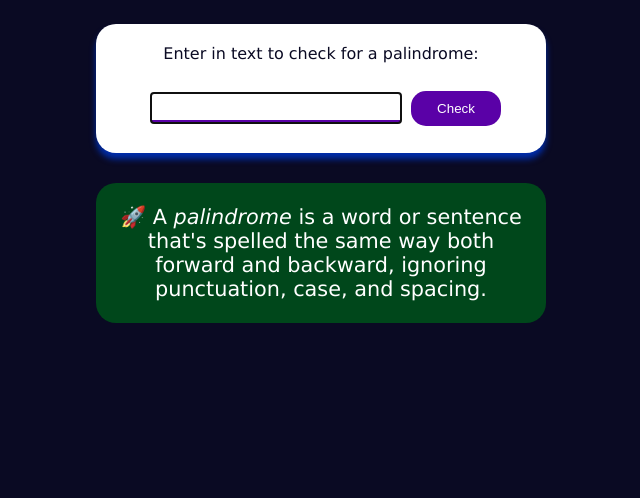
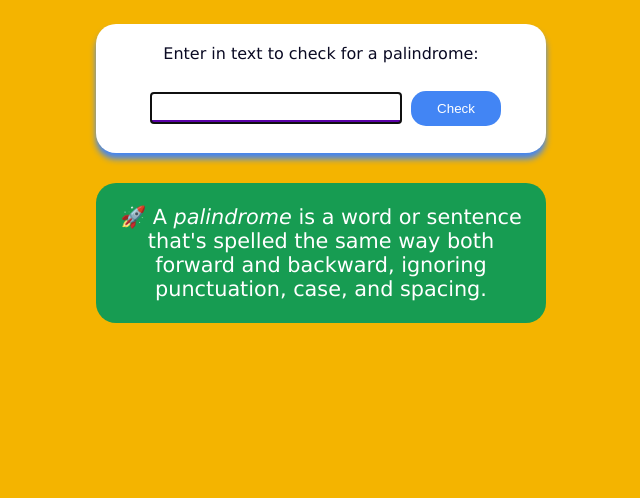
Before and after one commit to albert-joonyoung-park/fcc-projects, a plain HTML site: page js-proj-palindrome/index.html in a window 1280 px wide. Shown: the part 302-800 px from the top of the page, without its empty margins (319-959 px from the left). Drawn offline with Linux system fonts and the light colour scheme.

Commit message:
css updated with comments

```diff
--- a/js-proj-palindrome/styles.css
+++ b/js-proj-palindrome/styles.css
@@ -6,7 +6,7 @@
 
 body {
   font-family: Verdana, Geneva, Tahoma, sans-serif;
-  background-color: #0a0a23;
+  background-color: #f4b400;
   color: #ffffff;
 }
 
@@ -45,7 +45,7 @@ body {
   padding: 20px;
   margin: 10px 0;
   background-color: white;
-  box-shadow: 0 6px 6px #002ead;
+  box-shadow: 0 6px 6px #4285f4;
 }
 
 label {
@@ -58,7 +58,7 @@ label {
   border: none;
   padding: 10px;
   border-radius: 15px;
-  background-color: #5a01a7;
+  background-color: #4285f4;
   color: #fff;
   cursor: pointer;
 }
@@ -70,13 +70,15 @@ label {
   font-size: 1.2rem;
   margin: 10px;
   border: none;
-  border-bottom: 2px solid #5a01a7;
+  border-bottom: 2px solid #4285f4;
 }
 
+/* pseudo-class to apply when element is focused or seleted by user */
 .palindrome-input:focus {
   border-bottom: 3px solid #5a01a7;
 }
 
+/* pseudo-element to select and style placeholder text */
 .palindrome-input::placeholder {
   text-align: center;
 }
@@ -102,7 +104,7 @@ label {
   width: min(100vw, 450px);
   font-size: 1.3rem;
   min-height: 140px;
-  background-color: #00471b;
+  background-color: #179c52;
   margin-top: 20px;
   padding: 20px;
   border-radius: 20px;
@@ -115,3 +117,142 @@ label {
   vertical-align: middle;
   text-align: center;
 }
+
+/*
+* (Universal Selector):
+
+Styles applied to all elements on the page.
+Styles:
+margin: 0;: Sets the margin of all elements to zero.
+padding: 0;: Sets the padding of all elements to zero.
+box-sizing: border-box;: Ensures that padding and border are included in the element's total width and height.
+body:
+
+Targets the <body> element.
+Styles:
+font-family: Verdana, Geneva, Tahoma, sans-serif;: Sets the font family for the entire page.
+background-color: #f4b400;: Sets the background color of the <body> element.
+color: #ffffff;: Sets the text color for the entire page.
+.container:
+
+Targets elements with the class "container."
+Styles:
+width: 100%;: Sets the width to 100% of the containing element.
+min-height: 100vh;: Sets the minimum height to 100% of the viewport height.
+position: relative;: Positions the element relative to its normal position.
+display: flex;: Enables Flexbox layout.
+align-items: center;: Centers items along the cross-axis (vertically).
+justify-content: center;: Centers items along the main axis (horizontally).
+flex-direction: column;: Arranges flex container's children in a column.
+.logo:
+
+Targets elements with the class "logo."
+Styles:
+height: 40px;: Sets the height of the element to 40 pixels.
+width: 20%;: Sets the width to 20% of the containing element.
+margin-bottom: 15px;: Adds a bottom margin of 15 pixels.
+background-color: white;: Sets the background color to white.
+.title:
+
+Targets elements with the class "title."
+Styles:
+text-align: center;: Centers the text horizontally.
+padding: 10px 0;: Adds padding of 10 pixels on the top and bottom.
+font-size: 2.5rem;: Sets the font size to 2.5 rem.
+margin-bottom: 20px;: Adds a bottom margin of 20 pixels.
+
+.palindrome-div:
+
+Targets elements with the class "palindrome-div."
+Styles:
+width: min(100vw, 450px);: Sets a responsive width based on the viewport width.
+min-height: 100px;: Sets the minimum height to 100 pixels.
+border-radius: 20px;: Rounds the corners with a border radius of 20 pixels.
+display: flex;: Enables Flexbox layout.
+align-items: center;: Centers items along the cross-axis (vertically).
+justify-content: center;: Centers items along the main axis (horizontally).
+flex-wrap: wrap;: Allows items to wrap to the next line if needed.
+padding: 20px;: Adds padding of 20 pixels.
+margin: 10px 0;: Adds margin of 10 pixels on top and bottom.
+background-color: white;: Sets the background color to white.
+box-shadow: 0 6px 6px #4285f4;: Adds a box shadow with a color.
+label:
+
+Targets <label> elements.
+Styles:
+color: #0a0a23;: Sets the text color to a dark color.
+margin-bottom: 20px;: Adds a bottom margin of 20 pixels.
+.palindrome-btn:
+
+Targets elements with the class "palindrome-btn."
+Styles:
+width: 90px;: Sets the width to 90 pixels.
+border: none;: Removes the border.
+padding: 10px;: Adds padding of 10 pixels.
+border-radius: 15px;: Rounds the corners with a border radius of 15 pixels.
+background-color: #4285f4;: Sets the background color to a blue color.
+color: #fff;: Sets the text color to white.
+cursor: pointer;: Changes the cursor to a pointer.
+
+.palindrome-input:
+
+Targets elements with the class "palindrome-input."
+Styles:
+height: 30px;: Sets the height to 30 pixels.
+width: 250px;: Sets the width to 250 pixels.
+text-align: center;: Centers the text horizontally.
+font-size: 1.2rem;: Sets the font size to 1.2 rem.
+margin: 10px;: Adds margin of 10 pixels.
+border: none;: Removes the border.
+border-bottom: 2px solid #4285f4;: Adds a bottom border with a blue color.
+.palindrome-input:focus:
+
+Applies styles to .palindrome-input when it is in focus (clicked on or selected by the user).
+Styles:
+border-bottom: 3px solid #5a01a7;: Increases the bottom border to 3 pixels with a different color when focused.
+.palindrome-input::placeholder:
+
+Selects and styles the placeholder text within .palindrome-input.
+Styles:
+text-align: center;: Centers the placeholder text.
+.user-input:
+
+Targets elements with the class "user-input."
+Styles:
+font-size: 1.4rem;: Sets the font size to 1.4 rem.
+margin-top: 10px;: Adds top margin of 10 pixels.
+text-align: center;: Centers the text horizontally.
+.results-div:
+
+Targets elements with the class "results-div."
+Styles:
+overflow-y: auto;: Adds a vertical scrollbar when the content overflows.
+word-wrap: break-word;: Allows long words to be broken and wrap onto the next line.
+min-height: 50px;: Sets the minimum height to 50 pixels.
+color: black;: Sets the text color to black.
+.hidden:
+
+Targets elements with the class "hidden."
+Styles:
+display: none;: Hides the element by default.
+.palindrome-definition-div:
+
+Targets elements with the class "palindrome-definition-div."
+Styles:
+width: min(100vw, 450px);: Sets a responsive width based on the viewport width or a maximum of 450 pixels.
+font-size: 1.3rem;: Sets the font size to 1.3 rem.
+min-height: 140px;: Sets the minimum height to 140 pixels.
+background-color: #179c52;: Sets the background color to a green color.
+margin-top: 20px;: Adds top margin of 20 pixels.
+padding: 20px;: Adds padding of 20 pixels.
+border-radius: 20px;: Rounds the corners with a border radius of 20 pixels.
+display: flex;: Enables Flexbox layout.
+align-items: center;: Centers items along the cross-axis (vertically).
+justify-content: center;: Centers items along the main axis (horizontally).
+.palindrome-definition:
+
+Targets elements with the class "palindrome-definition."
+Styles:
+vertical-align: middle;: Vertically aligns the content in the middle.
+text-align: center;: Centers the text horizontally.
+*/
```
